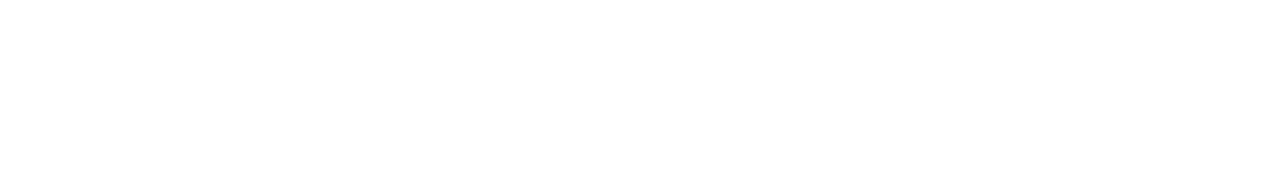
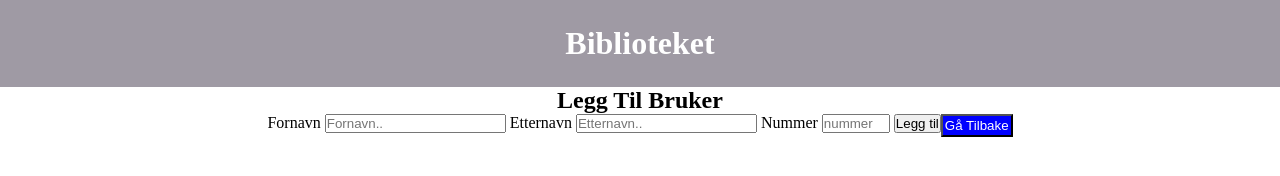
Before and after one commit to Memils/eksamen-frontend, a plain HTML site: page legg-til-bruker.html in a window 1280 px wide. Drawn offline with Linux system fonts and the light colour scheme.

Commit message:
gjort klar legg-til-bruker-html siden, hittil gjør den ingenting

```diff
--- a/legg-til-bruker.html
+++ b/legg-til-bruker.html
@@ -7,6 +7,24 @@
     <link rel="stylesheet" href="static/css/style.css">
 </head>
 <body>
+    <h1 class="header">Biblioteket</h1>
+    <h2 class="miniHeader">Legg Til Bruker</h2>
+    <div class="form-container">
+        <form id="add-user-form" enctype="multipart/form-data">
+            <label for="fornavn">Fornavn</label>
+            <input type="text" id="fornavn" name="fornavn" required placeholder="Fornavn..">
 
+            <label for="etternavn">Etternavn</label>
+            <input type="text" id="etternavn" name="etternavn" required placeholder="Etternavn..">
+
+            <label for="number">Nummer</label>
+            <input type="number" id="number" name="number" required min="1000" max="1020" placeholder="nummer (min 1000)">
+
+            <button class="add-user-button" type="submit">Legg til</button>
+        </form>
+        <button class="back-button" onclick="window.location.href='brukere.html'">Gå Tilbake</button>
+    </div>
+
+    <script src="userscript.js"></script>
 </body>
 </html>
--- a/userscript.js
+++ b/userscript.js
@@ -49,7 +49,6 @@ document.addEventListener('DOMContentLoaded', function() {
         fetch(`http://localhost:3000/Låntakere/${number}`)
             .then(response => response.json())
             .then(data => {
-                console.log(data);
                 if (data.success) {
                     displayUserDetails(data.bruker);
                 } else {
```
